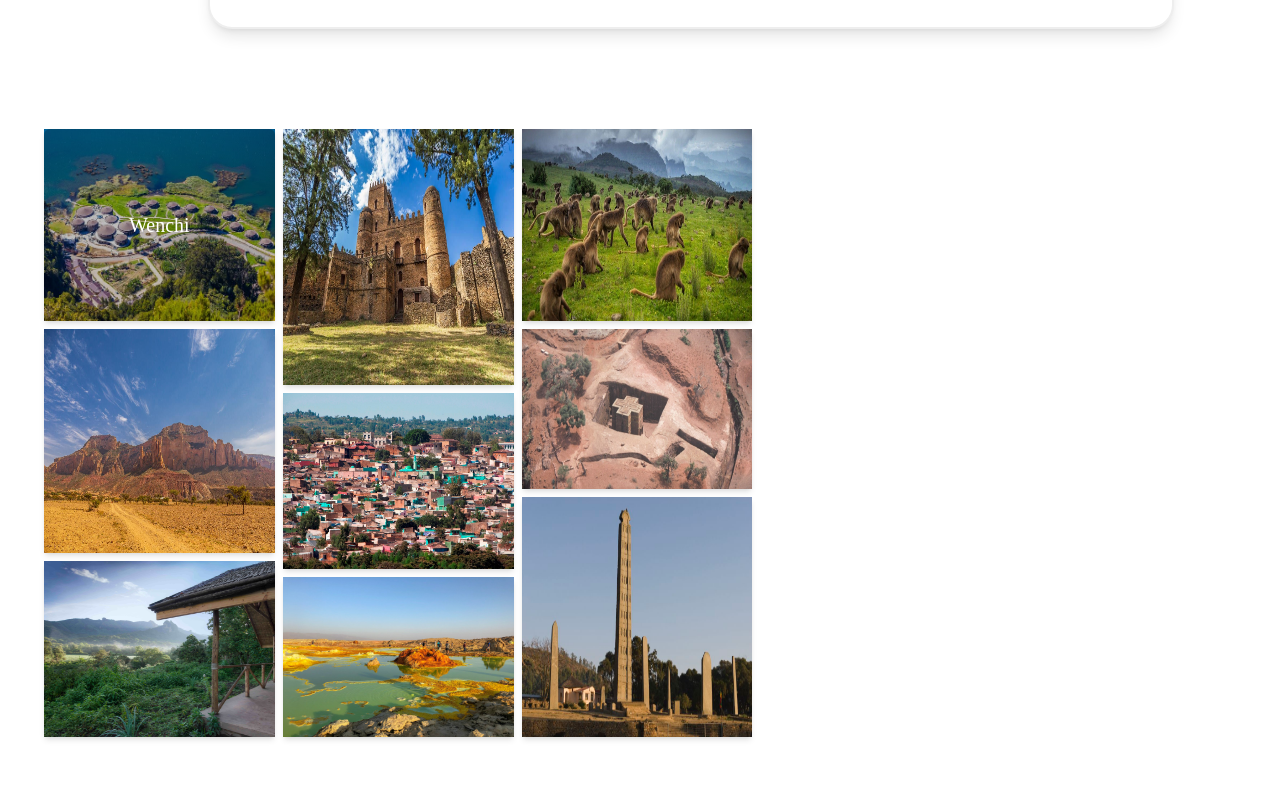
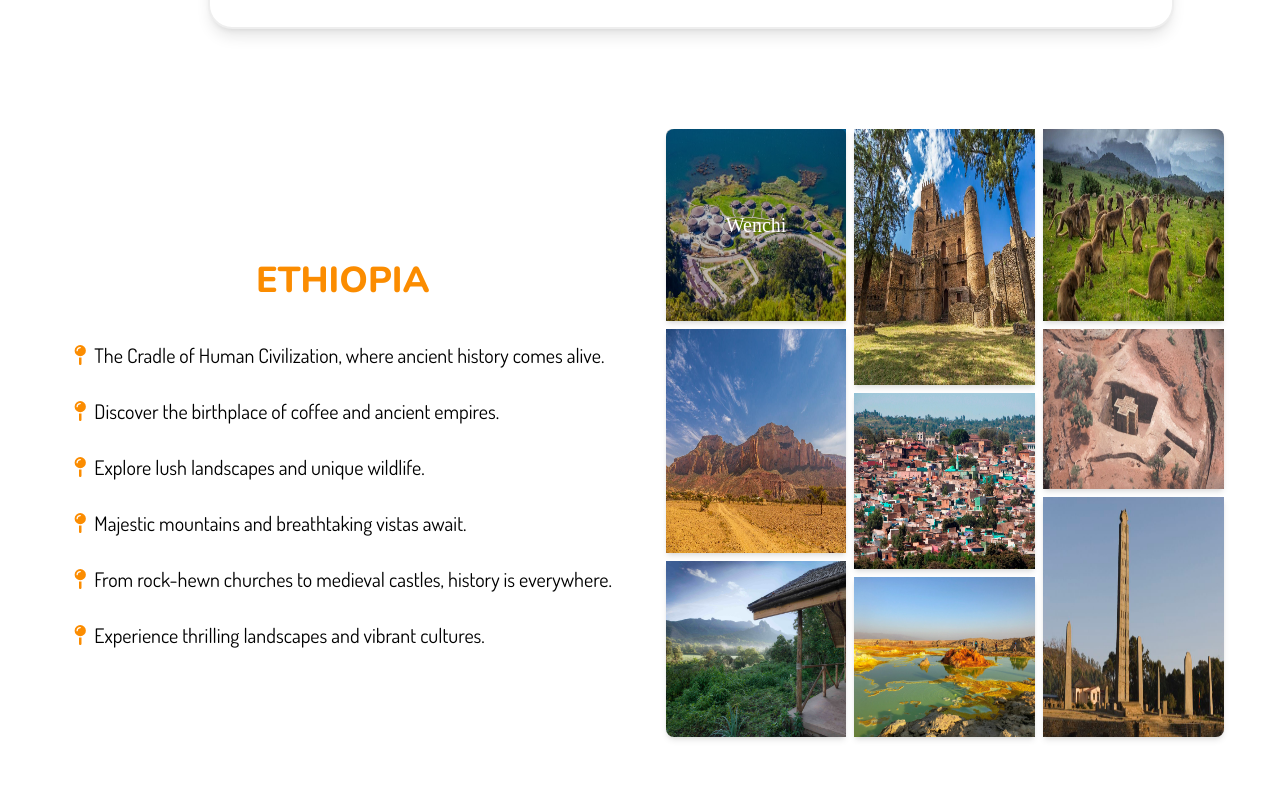
Before and after one commit to beki-kel/GUZO, a React (Vite) app in the folder frontend/: page /home in a window 1280 px wide. Shown: the part 340-1140 px from the top of the page. Built offline with nearby package versions, Linux system fonts and the light colour scheme; no server answers.

Commit message:
refactor: Update Gallery component with improved image hover effect and lazy loading

```diff
--- a/frontend/src/components/Gallery.jsx
+++ b/frontend/src/components/Gallery.jsx
@@ -1,4 +1,7 @@
-import React, { useState } from 'react';
+import React, { useState, useEffect, useRef } from 'react';
+import Typed from 'typed.js';
+import { FontAwesomeIcon } from '@fortawesome/react-fontawesome';
+import {faDotCircle, faGlobe, faMapPin} from '@fortawesome/free-solid-svg-icons';
 import wenchi from '../assets/wenchi carter.jpg';
 import gondar from '../assets/Gondar-Castle.jpg';
 import blueNile from '../assets/Blue-Nile-Falls-Ethiopia.jpg';
@@ -9,10 +12,72 @@ import lalibela from '../assets/lalibela2.jpg';
 import Axum from '../assets/Axum.jpg';
 import afar from '../assets/Afar.jpg';
 import bale from '../assets/Bale Mountains.jpg';
+import './styles/gallery.css';
+
+
 
 function Gallery() {
+    const [hoveredImage, setHoveredImage] = useState('Wenchi');
+    const typedElements = [useRef(null), useRef(null), useRef(null), useRef(null), useRef(null), useRef(null)];
 
-    const [hoveredImage, setHoveredImage] = useState('Wenchi');
+    useEffect(() => {
+        const options = [
+        {
+            strings: [' The Cradle of Human Civilization, where ancient history comes alive.'],
+            typeSpeed: 50,
+            backSpeed: 0,
+            loop: false,
+            showCursor: false,
+            startWhenVisible:true,
+        },
+        {
+            strings: ['<i class="fas fa-history"></i> Discover the birthplace of coffee and ancient empires.'],
+            typeSpeed: 50,
+            backSpeed: 0,
+            loop: false,
+            showCursor: false,
+            startWhenVisible:true,
+        },
+        {
+            strings: ['<i class="fas fa-tree"></i> Explore lush landscapes and unique wildlife.'],
+            typeSpeed: 50,
+            backSpeed: 0,
+            loop: false,
+            showCursor: false,
+            startWhenVisible:true,
+        },
+        {
+            strings: [' Majestic mountains and breathtaking vistas await.'],
+            typeSpeed: 50,
+            backSpeed: 0,
+            loop: false,
+            showCursor: false,
+            startWhenVisible:true,
+        },
+        {
+            strings: ['<i class="fas fa-landmark"></i> From rock-hewn churches to medieval castles, history is everywhere.'],
+            typeSpeed: 50,
+            backSpeed: 0,
+            loop: false,
+            showCursor: false,
+            startWhenVisible:true,
+        },
+        {
+            strings: ['<i class="fas fa-compass"></i> Experience thrilling landscapes and vibrant cultures.'],
+            typeSpeed: 50,
+            backSpeed: 0,
+            loop: false,
+            showCursor: false,
+            startWhenVisible:true,
+        }
+        ];
+
+        const typedInstances = options.map((option, index) => new Typed(typedElements[index].current, option));
+
+        return () => {
+        typedInstances.forEach(typed => typed.destroy());
+        };
+    }, []);
 
     const handleMouseEnter = (place) => {
         setHoveredImage(place);
@@ -22,15 +87,54 @@ function Gallery() {
         setHoveredImage(null);
     };
 
-
     return (
         <div className='w-full p-3 flex space-x-4 mb-10 pl-10'>
-        <div className='w-7/12 flex flex-wrap  '>
-        <div className='w-1/3 p-2 px-1 h-48 relative' onMouseOver={() => handleMouseEnter('Wenchi')} onMouseOut={ handleMouseLeave}>
-                    <img
-                        src={wenchi}
-                        className='w-full h-48  shadow-md'
-                    />
+        <div className='w-6/12 flex flex-col justify-center items-center '>
+            <p className='text-4xl nunito-title text-orange-600 pb-6'> ETHIOPIA </p>
+            <div className='text-xl text-black dosis-feature mt-4 pb-6'>
+                <div className='w-full flex items-center justify-start font-medium'>
+                    <FontAwesomeIcon icon={faMapPin} className='mr-2 text-orange-600 '/>
+                    <span ref={typedElements[0]}></span>
+                </div>
+                <br/>
+
+                <div className='w-full flex items-center justify-start'>
+                    <FontAwesomeIcon icon={faMapPin} className='mr-2 text-orange-600'/>
+                    <span ref={typedElements[1]}></span>
+                </div>
+                <br/>
+
+                <div className='w-full flex items-center justify-start'>
+                    <FontAwesomeIcon icon={faMapPin} className='mr-2 text-orange-600'/>
+                    <span ref={typedElements[2]}></span>
+                </div>
+                <br/>
+
+                <div className='w-full flex items-center justify-start'>
+                    <FontAwesomeIcon icon={faMapPin} className='mr-2 text-orange-600'/>
+                    <span ref={typedElements[3]}></span>
+                </div>
+                <br/>
+
+                <div className='w-full flex items-center justify-start'>
+                    <FontAwesomeIcon icon={faMapPin} className='mr-2 text-orange-600'/>
+                    <span ref={typedElements[4]}></span>
+                </div>
+                <br/>
+
+                <div className='w-full flex items-center justify-start'>
+                    <FontAwesomeIcon icon={faMapPin} className='mr-2 text-orange-600'/>
+                    <span ref={typedElements[5]}></span>
+                </div>
+                <br/>
+
+
+            </div>
+        </div>
+
+        <div className='w-6/12 flex flex-wrap pr-10'>
+            <div className='w-1/3 p-2 px-1 h-48 relative ' onMouseOver={() => handleMouseEnter('Wenchi')} onMouseOut={handleMouseLeave}>
+            <img src={wenchi} className='w-full h-48 shadow-md rounded-tl-lg' />
             {hoveredImage === 'Wenchi' && (
                 <div className='absolute rounded-md inset-0 h-48 m-2 mx-1 flex items-center justify-center bg-black bg-opacity-25 text-xl font-serif text-white'>
                 Wenchi
@@ -38,8 +142,8 @@ function Gallery() {
             )}
             </div>
 
-            <div className=' w-1/3 p-2 px-1 h-64 relative' onMouseOver={() => handleMouseEnter('gondar')} onMouseOut={ handleMouseLeave}>
-                <img src={gondar} className='w-full h-64  shadow-md' />
+            <div className='w-1/3 p-2 px-1 h-64 relative' onMouseOver={() => handleMouseEnter('gondar')} onMouseOut={handleMouseLeave}>
+            <img src={gondar} className='w-full h-64 shadow-md ' />
             {hoveredImage === 'gondar' && (
                 <div className='absolute rounded-md inset-0 h-64 m-2 mx-1 flex items-center justify-center bg-black bg-opacity-25 text-xl font-serif text-white'>
                 Gondar
@@ -47,8 +151,8 @@ function Gallery() {
             )}
             </div>
 
-            <div className=' w-1/3 p-2 px-1 h-48 relative' onMouseOver={() => handleMouseEnter('semen')} onMouseOut={ handleMouseLeave}>
-                <img src={semen} className='w-full h-48  shadow-md' />
+            <div className='w-1/3 p-2 px-1 h-48 relative' onMouseOver={() => handleMouseEnter('semen')} onMouseOut={handleMouseLeave}>
+            <img src={semen} className='w-full h-48 shadow-md rounded-tr-lg' />
             {hoveredImage === 'semen' && (
                 <div className='absolute rounded-md inset-0 h-48 m-2 mx-1 flex items-center justify-center bg-black bg-opacity-25 text-xl font-serif text-white'>
                 Semien Mountains
@@ -56,18 +160,17 @@ function Gallery() {
             )}
             </div>
 
-            <div className=' w-1/3 p-2 px-1 h-56 relative' onMouseOver={() => handleMouseEnter('Gheralta')} onMouseOut={ handleMouseLeave}>
-                <img src={gheralta} className='w-full h-56  shadow-md mt-[-3.5rem]' />
-
+            <div className='w-1/3 p-2 px-1 h-56 relative' onMouseOver={() => handleMouseEnter('Gheralta')} onMouseOut={handleMouseLeave}>
+            <img src={gheralta} className='w-full h-56 shadow-md mt-[-3.5rem]' />
             {hoveredImage === 'Gheralta' && (
-                        <div className='absolute rounded-md inset-0 h-56 m-2 mx-1 flex items-center justify-center bg-black bg-opacity-25  text-xl font-serif text-white mt-[-3rem]'>
+                <div className='absolute rounded-md inset-0 h-56 m-2 mx-1 flex items-center justify-center bg-black bg-opacity-25 text-xl font-serif text-white mt-[-3rem]'>
                 Nothern-Tigray Gheralta
                 </div>
             )}
             </div>
 
-            <div className=' w-1/3 p-2 px-1 h-44 relative' onMouseOver={() => handleMouseEnter('harar')} onMouseOut={ handleMouseLeave}>
-                <img src={Harar} className='w-full h-44  shadow-md mt-2' />
+            <div className='w-1/3 p-2 px-1 h-44 relative' onMouseOver={() => handleMouseEnter('harar')} onMouseOut={handleMouseLeave}>
+            <img src={Harar} className='w-full h-44 shadow-md mt-2' />
             {hoveredImage === 'harar' && (
                 <div className='absolute rounded-md inset-0 h-44 m-2 mx-1 flex items-center justify-center bg-black bg-opacity-25 text-xl font-serif text-white my-4'>
                 Harar
@@ -75,17 +178,17 @@ function Gallery() {
             )}
             </div>
 
-            <div className=' w-1/3 p-2 px-1 h-40 relative' onMouseOver={() => handleMouseEnter('Lalibela')} onMouseOut={ handleMouseLeave}>
-                <img src={lalibela} className='w-full h-40  shadow-md mt-[-3.5rem]' />
+            <div className='w-1/3 p-2 px-1 h-40 relative' onMouseOver={() => handleMouseEnter('Lalibela')} onMouseOut={handleMouseLeave}>
+            <img src={lalibela} className='w-full h-40 shadow-md mt-[-3.5rem]' />
             {hoveredImage === 'Lalibela' && (
                 <div className='absolute rounded-md inset-0 h-40 mx-1 m-2 flex items-center justify-center bg-black bg-opacity-25 text-xl font-serif text-white mt-[-3rem]'>
                 Lalibela
                 </div>
             )}
+            </div>
 
-            </div>
-            <div className=' w-1/3 p-2 px-1 h-44 relative' onMouseOver={() => handleMouseEnter('Bale Mountains')} onMouseOut={ handleMouseLeave}>
-                <img src={bale} className='w-full h-44  shadow-md mt-[-3rem]' />
+            <div className='w-1/3 p-2 px-1 h-44 relative' onMouseOver={() => handleMouseEnter('Bale Mountains')} onMouseOut={handleMouseLeave}>
+            <img src={bale} className='w-full h-44 shadow-md mt-[-3rem] rounded-bl-lg' />
             {hoveredImage === 'Bale Mountains' && (
                 <div className='absolute rounded-md inset-0 h-44 m-2 mx-1 flex items-center justify-center bg-black bg-opacity-25 text-xl font-serif text-white mt-[-2.5rem]'>
                 Bale Mountains
@@ -93,8 +196,8 @@ function Gallery() {
             )}
             </div>
 
-            <div className=' w-1/3 p-2 px-1 h-40 relative' onMouseOver={() => handleMouseEnter('danakil depression')} onMouseOut={ handleMouseLeave}>
-                <img src={afar} className='w-full h-40  shadow-md mt-[-2rem]' />
+            <div className='w-1/3 p-2 px-1 h-40 relative' onMouseOver={() => handleMouseEnter('danakil depression')} onMouseOut={handleMouseLeave}>
+            <img src={afar} className='w-full h-40 shadow-md mt-[-2rem]' />
             {hoveredImage === 'danakil depression' && (
                 <div className='absolute rounded-md inset-0 h-40 m-2 mx-1 flex items-center justify-center bg-black bg-opacity-25 text-xl font-serif text-white mt-[-1.5rem]'>
                 Danakil depression
@@ -102,8 +205,8 @@ function Gallery() {
             )}
             </div>
 
-            <div className=' w-1/3 p-2 px-1 h-60 relative' onMouseOver={() => handleMouseEnter('Axum')} onMouseOut={ handleMouseLeave}>
-                <img src={Axum} className='w-full h-60  shadow-md mt-[-7rem]' />
+            <div className='w-1/3 p-2 px-1 h-60 relative' onMouseOver={() => handleMouseEnter('Axum')} onMouseOut={handleMouseLeave}>
+            <img src={Axum} className='w-full h-60 shadow-md mt-[-7rem] rounded-br-lg' />
             {hoveredImage === 'Axum' && (
                 <div className='absolute rounded-md inset-0 h-60 m-2 mx-1 flex items-center justify-center bg-black bg-opacity-25 text-xl font-serif text-white mt-[-6.5rem]'>
                 Axum
@@ -112,7 +215,7 @@ function Gallery() {
             </div>
         </div>
         </div>
-  )
+    );
 }
 
-export default Gallery
+export default Gallery;
```
Lines whose indentation alone changed are shown as unchanged.
